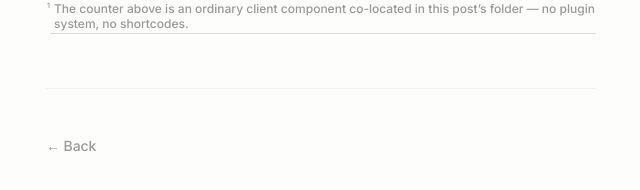
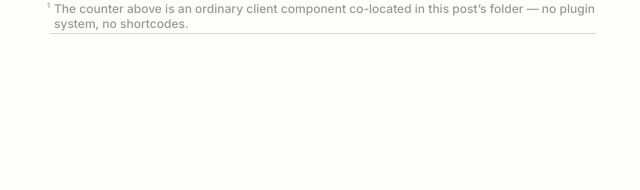
Before and after one commit to blsage/blog, a Next.js app: page /building-this-blog in a window 1280 px wide. Shown: the part 1490-1680 px from the top of the page, without its empty margins (319-959 px from the left). After the commit the page ends 1570 px from the top, so only its background shows below. Built offline with nearby package versions, Linux system fonts and the light colour scheme.

Commit message:
Match footer details: no space before am/pm, drop invented article back link

```diff
--- a/app/(articles)/article.module.css
+++ /dev/null
@@ -1,17 +0,0 @@
-.footer {
-  margin-top: 3rem;
-  padding-top: 1.5rem;
-  border-top: 1px solid var(--color-hairline);
-}
-
-.backLink {
-  color: var(--color-secondary);
-  font-size: 0.875rem;
-  font-weight: 460;
-  letter-spacing: -0.00563rem;
-  transition: color 0.15s ease;
-}
-
-.backLink:hover {
-  color: var(--color-text);
-}
--- a/app/(articles)/layout.tsx
+++ b/app/(articles)/layout.tsx
@@ -1,7 +1,5 @@
-import Link from "next/link";
 import { ArticleAside } from "./article-aside";
 import { ArticleHeader } from "./article-header";
-import styles from "./article.module.css";
 
 export default function ArticleLayout({
   children,
@@ -14,11 +12,6 @@ export default function ArticleLayout({
       <article className="article">
         <ArticleHeader />
         {children}
-        <footer className={styles.footer}>
-          <Link href="/" className={styles.backLink}>
-            ← Back
-          </Link>
-        </footer>
       </article>
     </>
   );
--- a/app/footer.tsx
+++ b/app/footer.tsx
@@ -18,6 +18,7 @@ export function Footer() {
         })
           .format(new Date())
           .toLowerCase()
+          .replace(" ", "")
       );
     update();
     const interval = setInterval(update, 1000);
```
